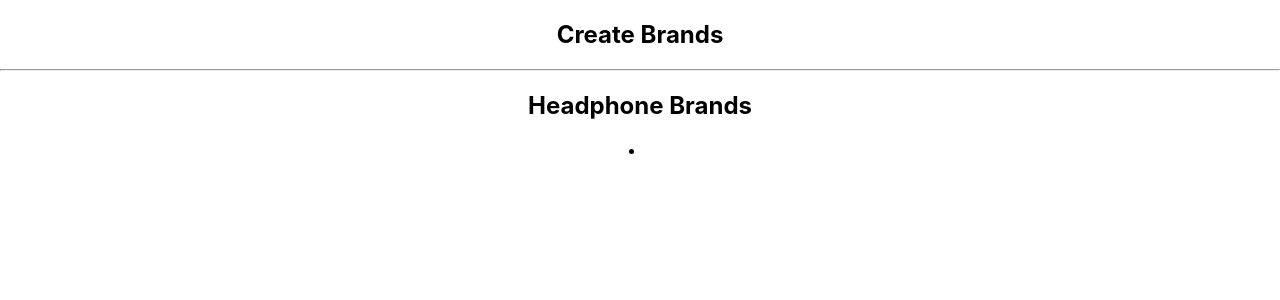
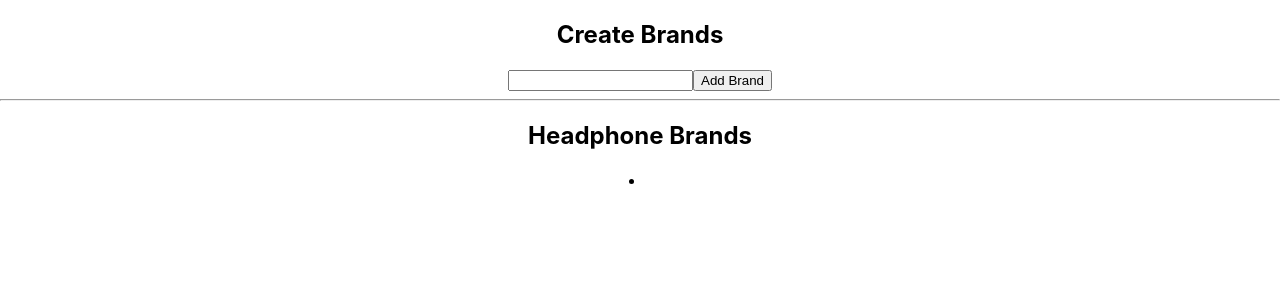
Before and after one commit to doosemavis/headphone_handler, a React (Create React App) app in the folder hh-frontend/: page / in a window 1280 px wide. Shown: the top 300 px of the page. Built offline with nearby package versions, Linux system fonts and the light colour scheme.

Commit message:
Add Brand form + submit button

```diff
--- a/hh-frontend/src/App.js
+++ b/hh-frontend/src/App.js
@@ -2,6 +2,7 @@ import React, { Component } from 'react';
 import './App.css';
 import { connect } from 'react-redux';
 import { getBrands } from './actions/brands.js';
+import BrandForm from './containers/BrandForm.js';
 
 class App extends Component {
   render() {
@@ -10,6 +11,7 @@ class App extends Component {
     return (
       <div className="App">
         <h2>Create Brands</h2>
+        <BrandForm/>
         <hr/>
         <h2>Headphone Brands</h2>
         <li>
--- a/hh-frontend/src/containers/brandForm.js
+++ b/hh-frontend/src/containers/brandForm.js
@@ -1,6 +1,6 @@
 import React, { Component } from 'react'
 
-export default class brandForm extends Component {
+export default class BrandForm extends Component {
     state = {
         brand: {
             name: "",
@@ -16,13 +16,19 @@ export default class brandForm extends Component {
     handleOnSubmit = (event) => {
         event.preventDefault()
         const brand = {...this.state.brand}
+        console.log(brand)
     }
 
     render() {
         return (
-            <div>
-
-            </div>
+            <form onSubmit={this.handleOnSubmit}>
+                <input
+                type="text"
+                value={this.state.brand.name}
+                onChange={this.handleOnChange}
+                />
+                <button type="submit">Add Brand</button>
+            </form>
         )
     }
 }
```
Also changed, not shown: 1 other file (tests, documents, lock files or other folders).
